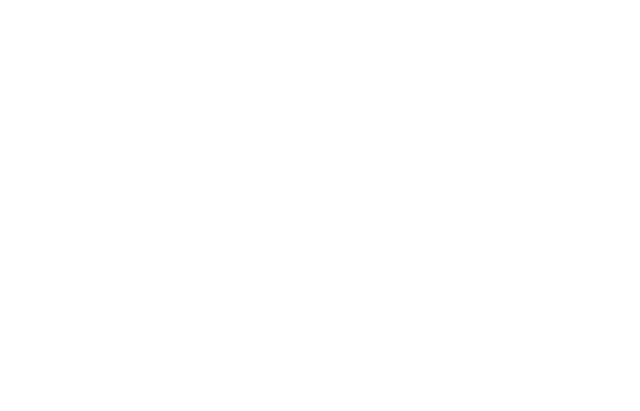
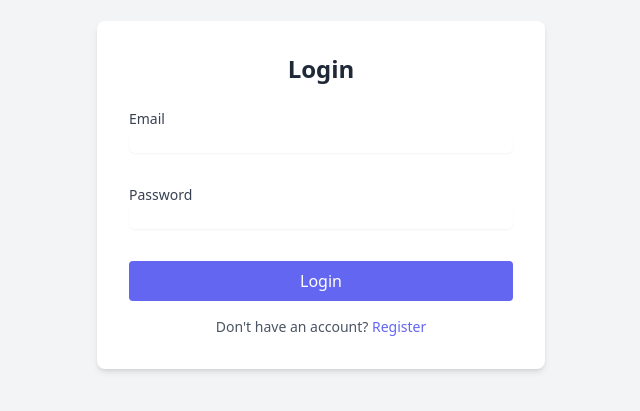
Before and after one commit to mezentsevs/task-manager, a Nuxt app in the folder frontend/: page /login in a window 1280 px wide. Shown: the part 205-616 px from the top of the page, without its empty margins (319-959 px from the left). Built offline with nearby package versions, Linux system fonts and the light colour scheme.

Commit message:
feat: add login page

```diff
--- /dev/null
+++ b/frontend/app/pages/login.vue
@@ -0,0 +1,65 @@
+<template>
+    <div class="flex min-h-screen items-center justify-center bg-gray-100 dark:bg-gray-900">
+        <div class="w-full max-w-md rounded-lg bg-white p-8 shadow-md dark:bg-gray-800">
+            <h1 class="mb-6 text-center text-2xl font-bold text-gray-800 dark:text-gray-100">
+                Login
+            </h1>
+            <form @submit.prevent="handleLogin">
+                <div class="mb-4">
+                    <InputLabel for="email" value="Email" />
+                    <Input
+                        id="email"
+                        v-model="form.email"
+                        type="email"
+                        class="mb-4 w-full"
+                        required
+                        autocomplete="on" />
+                </div>
+                <div class="mb-4">
+                    <InputLabel for="password" value="Password" />
+                    <Input
+                        id="password"
+                        v-model="form.password"
+                        type="password"
+                        class="mb-4 w-full"
+                        required />
+                </div>
+                <button
+                    type="submit"
+                    class="w-full rounded bg-indigo-500 px-4 py-2 text-white hover:bg-indigo-600">
+                    Login
+                </button>
+                <p v-if="error" class="mt-2 text-center text-sm text-red-500">{{ error }}</p>
+            </form>
+            <p class="mt-4 text-center text-sm text-gray-600 dark:text-gray-400">
+                Don't have an account?
+                <NuxtLink to="/register" class="text-indigo-500 hover:underline">Register</NuxtLink>
+            </p>
+        </div>
+    </div>
+</template>
+
+<script setup lang="ts">
+import { applyToken } from '~/helpers/TokenHelper';
+import { ref, reactive } from 'vue';
+import { useAuthStore } from '~/stores/auth';
+import { useRouter } from 'vue-router';
+import Input from '~/components/uikit/inputs/Input.vue';
+import InputLabel from '~/components/uikit/inputs/partials/InputLabel.vue';
+
+const authStore = useAuthStore();
+const router = useRouter();
+
+const form = reactive({ email: '', password: '' });
+const error = ref<string>('');
+
+const handleLogin = async (): Promise<void> => {
+    try {
+        await authStore.login(form.email, form.password);
+        applyToken(authStore.token);
+        await router.push('/');
+    } catch (err) {
+        error.value = 'Login failed';
+    }
+};
+</script>
```
